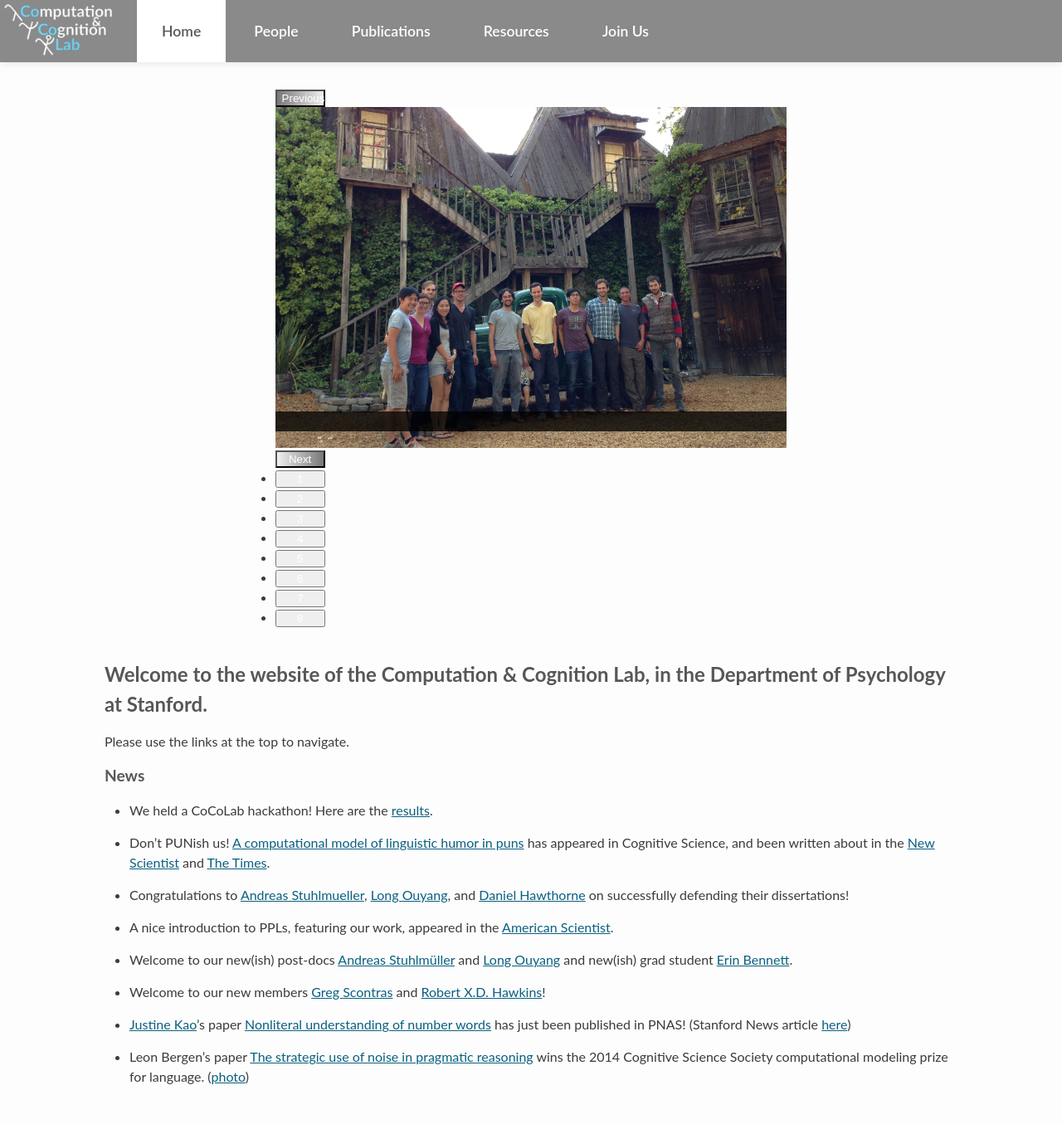
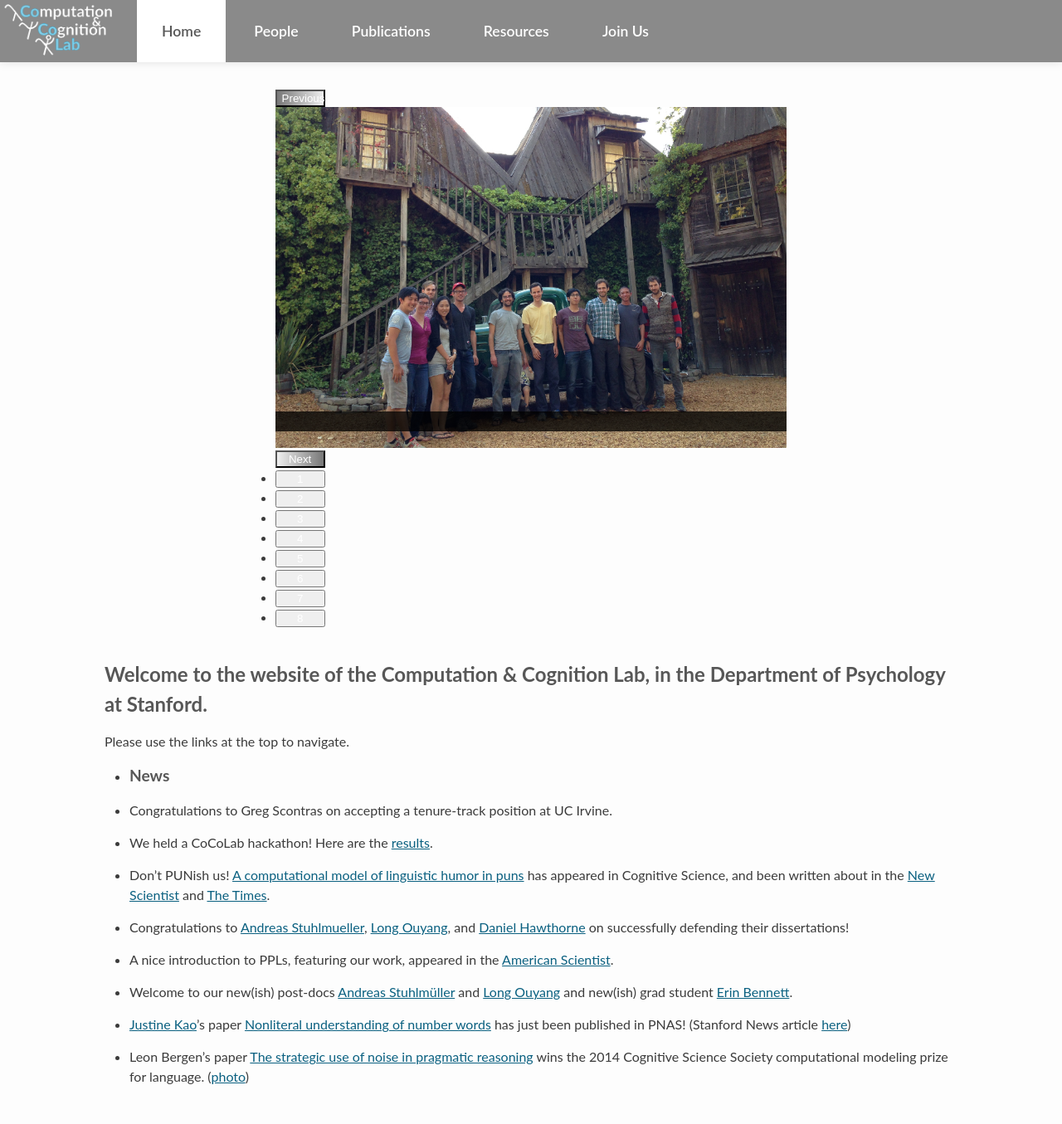
Before and after one commit to stanford-cocolab/cocolab.stanford.edu, a Jekyll site: the page built from 00-index.md, in a window 1280 px wide. Shown: the whole page at 83% size. Built offline with Jekyll 4.4.1, drawn with Linux system fonts in a browser that asks for light colours; nearby versions of some CDN libraries; Markdown is read by kramdown in place of the engine named in the settings.

Commit message:
Add news about Greg

```diff
--- a/00-index.md
+++ b/00-index.md
@@ -8,7 +8,11 @@ permalink: index.html
 
 Please use the links at the top to navigate.
 
+
+*
 ### News
+
+* Congratulations to Greg Scontras on accepting a tenure-track position at UC Irvine.
 
 * We held a CoCoLab hackathon! Here are the [results]({{site.url}}{{site.baseurl}}/hackathon.html).
 
@@ -20,8 +24,6 @@ Please use the links at the top to navigate.
 
 * Welcome to our new(ish) post-docs [Andreas Stuhlmüller]({{site.url}}{{site.baseurl}}/people.html#Andreas Stuhlmüller) and [Long Ouyang]({{site.url}}{{site.baseurl}}/people.html#Long Ouyang) and new(ish) grad student [Erin Bennett]({{site.url}}{{site.baseurl}}/people.html#Erin Bennett).
 
-* Welcome to our new members [Greg Scontras]({{site.url}}{{site.baseurl}}/people.html#Greg Scontras) and [Robert X.D. Hawkins]({{site.url}}{{site.baseurl}}/people.html#Robert X.D. Hawkins)!
-
 * [Justine Kao]({{site.url}}{{site.baseurl}}/people.html#Justine Kao)'s paper [Nonliteral understanding of number words](//cocolab.stanford.edu/papers/PNAS-2014-KaoEtAl.pdf) has just been published in PNAS! (Stanford News article [here](//news.stanford.edu/news/2014/august/language-figurative-goodman-080614.html))
 
 * Leon Bergen's paper [The strategic use of noise in pragmatic reasoning](//web.mit.edu/bergen/www/papers/BergenGoodman2014.pdf) wins the 2014 Cognitive Science Society computational modeling prize for language. ([photo](https://cogsciconference.shutterfly.com/11))
```
